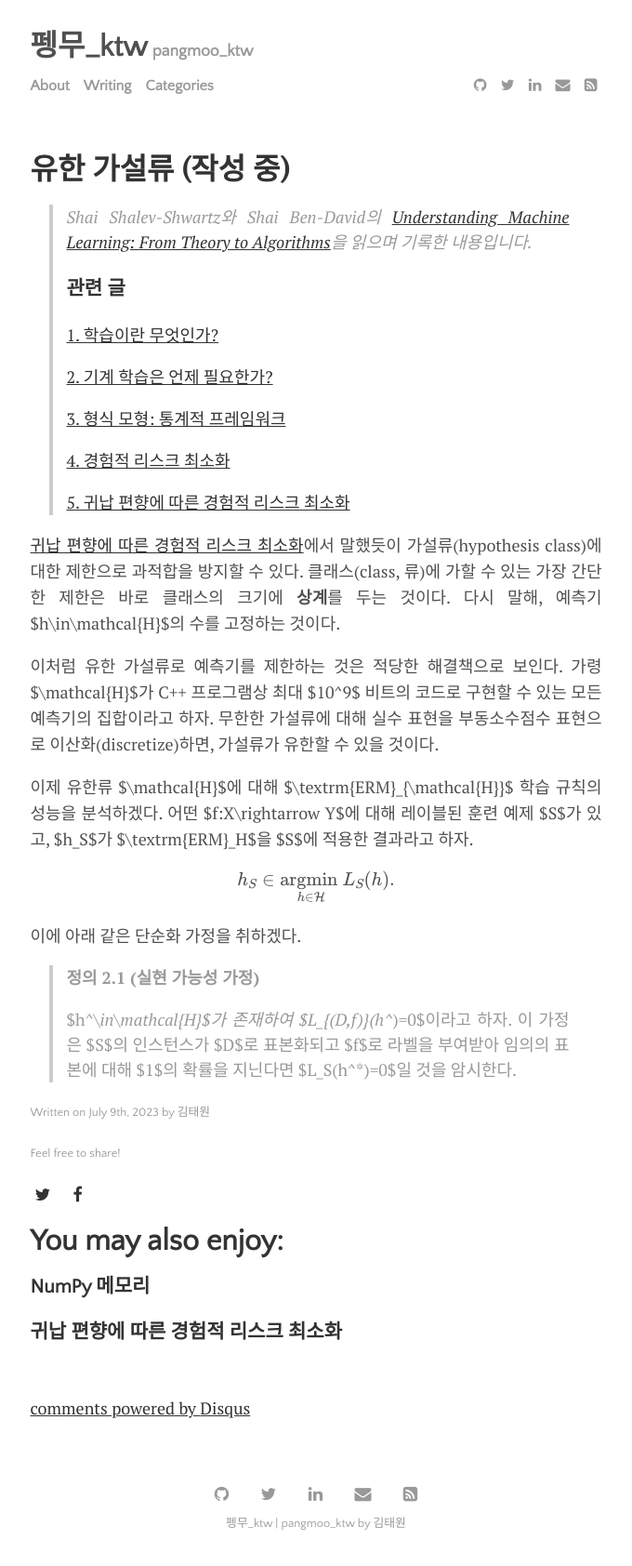
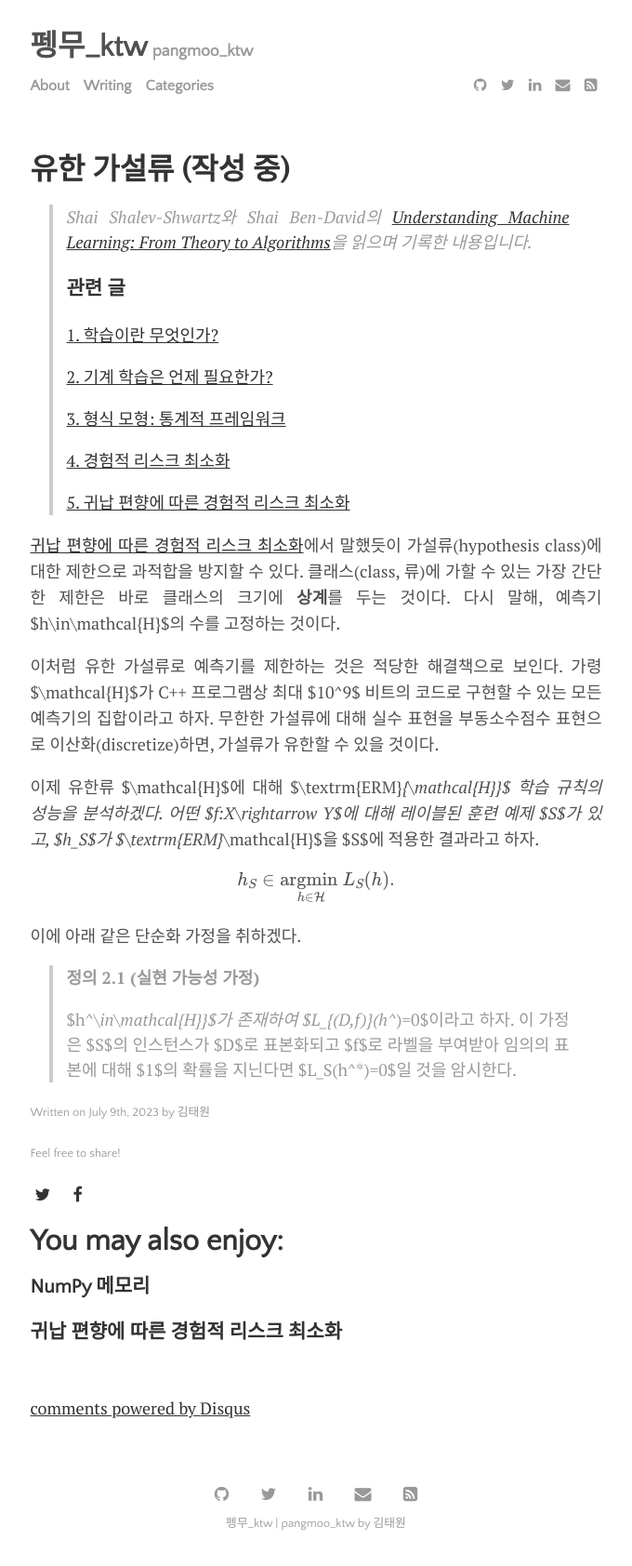
Before and after one commit to pangmoo-KTW/pangmoo-KTW, a Jekyll site: the page built from _posts/2023-07-09-uml6.md, in a window 1280 px wide. Shown: the whole page at 93% size, without its empty margins (300-980 px from the left). Built offline with Jekyll 4.4.1, drawn with Linux system fonts in a browser that asks for light colours; formulas are drawn with MathJax 3; comment, search, counter and statistics services are not loaded.

Commit message:
20230709_07

```diff
--- a/_posts/2023-07-09-uml6.md
+++ b/_posts/2023-07-09-uml6.md
@@ -29,7 +29,7 @@ tags: [MachineLearning]
 무한한 가설류에 대해 실수 표현을 부동소수점수 표현으로 이산화(discretize)하면, 가설류가 유한할 수 있을 것이다.
 
 이제 유한류 $\mathcal{H}$에 대해 $\textrm{ERM}_{\mathcal{H}}$ 학습 규칙의 성능을 분석하겠다.
-어떤 $f:X\rightarrow Y$에 대해 레이블된 훈련 예제 $S$가 있고, $h_S$가 $\textrm{ERM}_H$을 $S$에 적용한 결과라고 하자.
+어떤 $f:X\rightarrow Y$에 대해 레이블된 훈련 예제 $S$가 있고, $h_S$가 $\textrm{ERM}_\mathcal{H}$을 $S$에 적용한 결과라고 하자.
 
 $$
 h_S\in\underset{h\in\mathcal{H}}{\textrm{argmin }}L_S(h).
@@ -39,5 +39,5 @@ $$
 
 > **정의 2.1 (실현 가능성 가정)**
 >
-> $h^*\in\mathcal{H}$가 존재하여 $L_{(D,f)}(h^*)=0$이라고 하자.
+> $h^*\in\mathcal{H}}$가 존재하여 $L_{(D,f)}(h^*)=0$이라고 하자.
 > 이 가정은 $S$의 인스턴스가 $D$로 표본화되고 $f$로 라벨을 부여받아  임의의 표본에 대해 $1$의 확률을 지닌다면 $L_S(h^*)=0$일 것을 암시한다.
```
